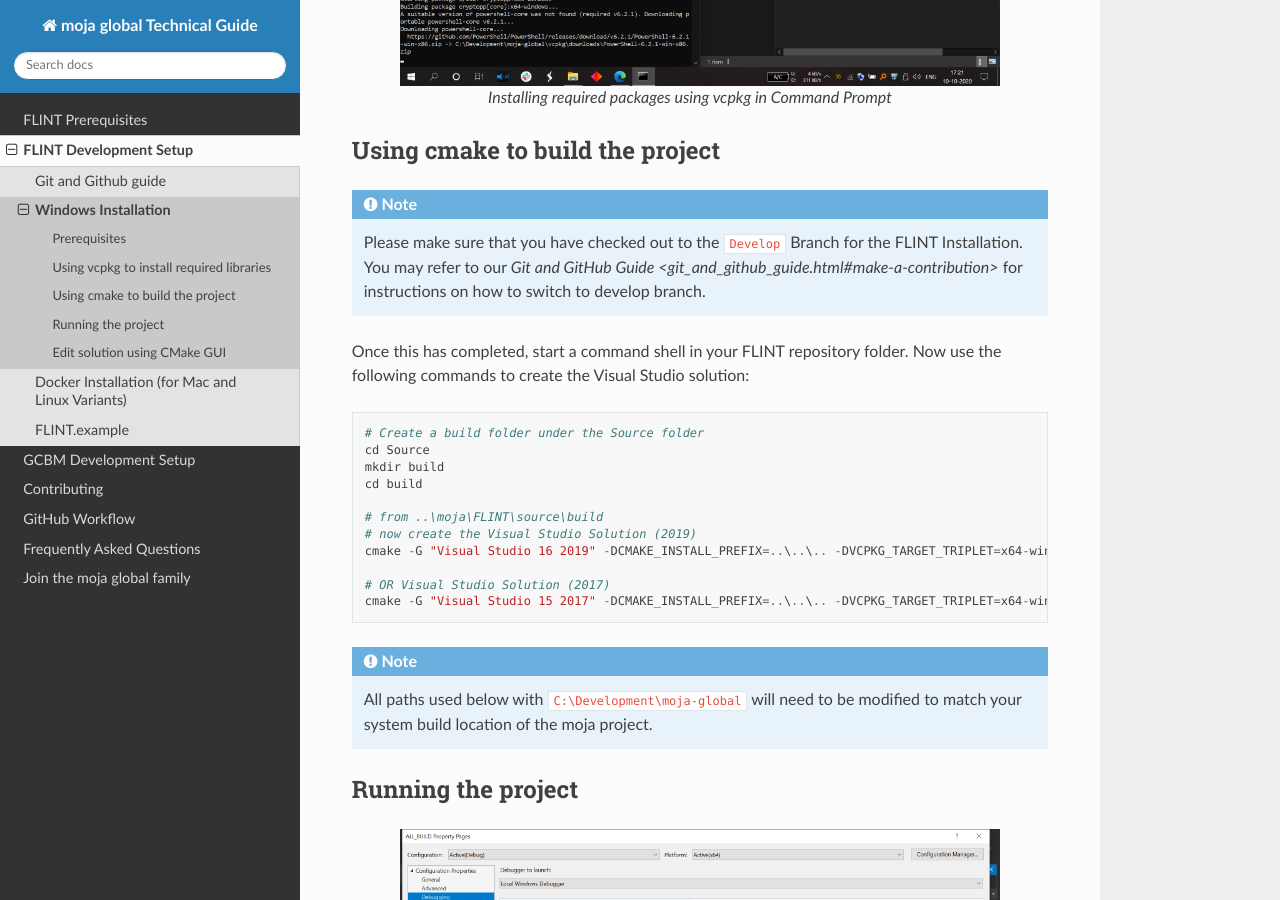
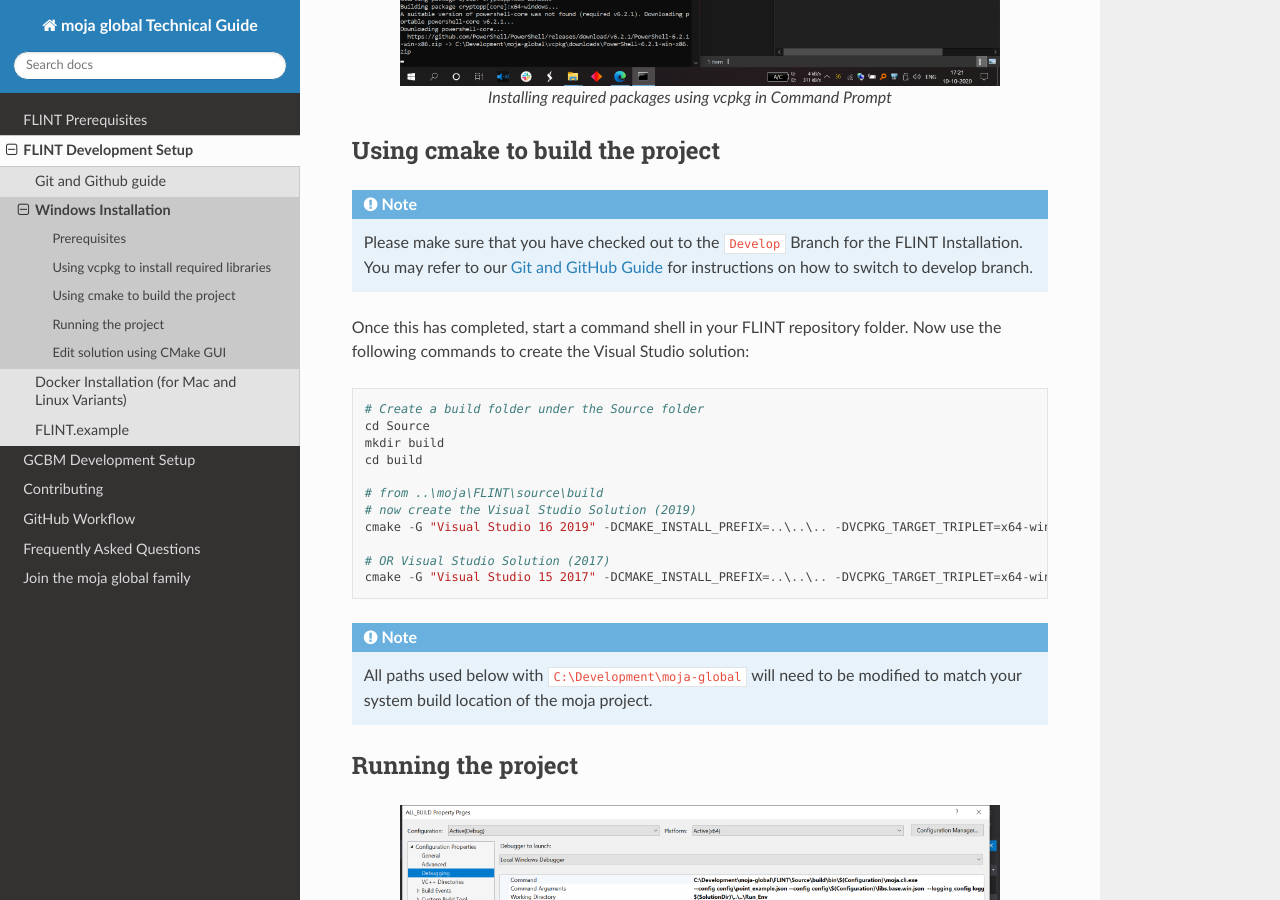
Before and after one commit to moja-global/moja_global_docs, a Sphinx documentation site: the page built from docs/DevelopmentSetup/windows_installation.rst, in a window 1280 px wide and 900 px high, scrolled down 993 px. Built offline with Sphinx 7.4.7 and the Read the Docs theme 2.0.0, drawn with Linux system fonts in a browser that asks for light colours.

Commit message:
correct typo in link

```diff
--- a/docs/DevelopmentSetup/windows_installation.rst
+++ b/docs/DevelopmentSetup/windows_installation.rst
@@ -40,7 +40,7 @@ Using cmake to build the project
 --------------------------------
 
 .. note::
-   Please make sure that you have checked out to the ``Develop`` Branch for the FLINT Installation. You may refer to our `Git and GitHub Guide <git_and_github_guide.html#make-a-contribution>` for instructions on how to switch to develop branch.
+   Please make sure that you have checked out to the ``Develop`` Branch for the FLINT Installation. You may refer to our `Git and GitHub Guide <git_and_github_guide.html#make-a-contribution>`_ for instructions on how to switch to develop branch.
 Once this has completed, start a command shell in your FLINT repository folder. Now use the following commands to create the Visual Studio solution:
 
 ::
```
